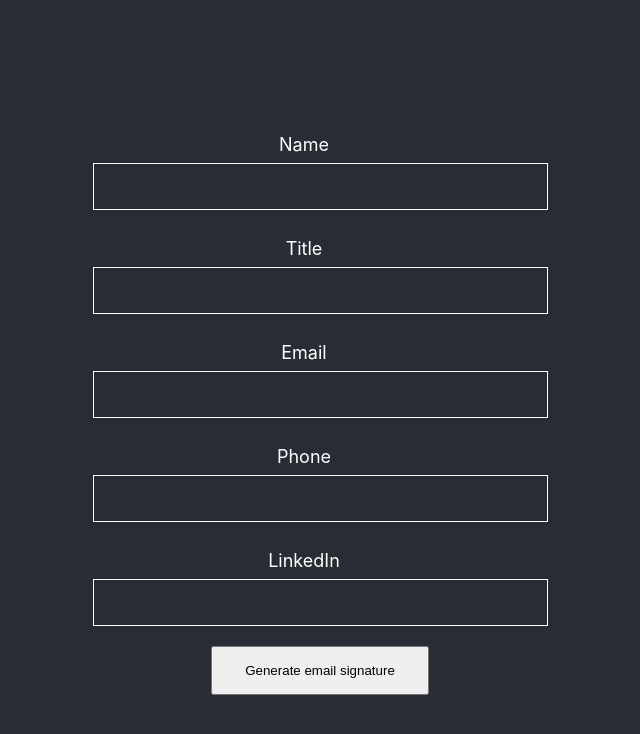
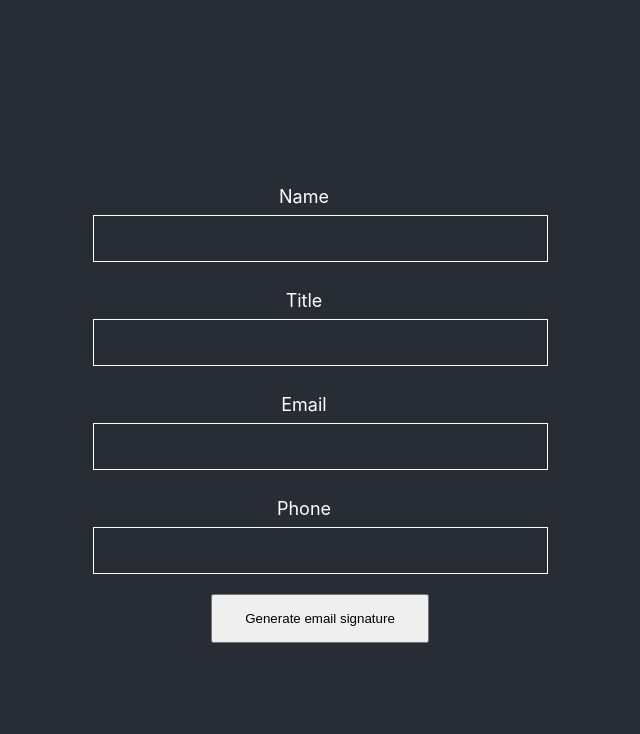
Before and after one commit to PurpleNL/purple-email-signature, a React (Create React App) app: page / in a window 1280 px wide. Shown: the top 734 px of the page, without its empty margins (320-960 px from the left). Built offline with nearby package versions, Linux system fonts and the light colour scheme.

Commit message:
feat: removed custom linkedin field and replaced

```diff
--- a/src/components/molecules/form/form.tsx
+++ b/src/components/molecules/form/form.tsx
@@ -11,8 +11,6 @@ export default function Form({
   setEmail,
   phone,
   setPhone,
-  linkedin,
-  setLinkedin,
 }: {
   name: string;
   setName: (name: string) => void;
@@ -22,8 +20,6 @@ export default function Form({
   setEmail: (email: string) => void;
   phone: string;
   setPhone: (phone: string) => void;
-  linkedin: string;
-  setLinkedin: (phone: string) => void;
 }) {
   return (
     <Container>
@@ -59,14 +55,6 @@ export default function Form({
           name="phone"
         />
       </Container>
-      <Container margin={20}>
-        <Label text="LinkedIn" />
-        <Input
-          onChange={(e) => setLinkedin(e.target.value)}
-          value={linkedin}
-          name="linkedin"
-        />
-      </Container>
     </Container>
   );
 }
--- a/src/components/molecules/signature-result/signature-result.tsx
+++ b/src/components/molecules/signature-result/signature-result.tsx
@@ -10,13 +10,11 @@ const Result = ({
   title,
   phone,
   email,
-  linkedin,
 }: {
   name: string;
   title: string;
   phone: string;
   email: string;
-  linkedin: string;
 }) => {
   return `<table id="result" style="font:90% Tahoma;font-size:initial;color:#000000;text-align: left;">
   <tr>
@@ -57,7 +55,7 @@ const Result = ({
           <table>
               <tbody>
                   <tr>
-                      <td><a style="vertical-align:top" href="${linkedin}"
+                      <td><a style="vertical-align:top" href="https://www.linkedin.com/company/purple-digital-storytelling/"
                               target="_blank"><img style=""
                                   src="https://purple-generic.s3.eu-central-1.amazonaws.com/signature/linkedin.png" width="24"
                                   alt="linkedin"></a></td>
@@ -86,16 +84,14 @@ export default function SignatureResult({
   title,
   email,
   phone,
-  linkedin,
 }: {
   name: string;
   title: string;
   email: string;
   phone: string;
-  linkedin: string;
 }) {
   const [copiedHtml, setCopiedHtml] = useState(false);
-  const html = Result({ name, title, phone, email, linkedin });
+  const html = Result({ name, title, phone, email });
 
   const handleClickRichText = () => {
     const richTextDiv = document.getElementById("result");
--- a/src/components/organisms/generator.tsx
+++ b/src/components/organisms/generator.tsx
@@ -11,7 +11,6 @@ export default function Generator() {
   const [title, setTitle] = useState("");
   const [email, setEmail] = useState("");
   const [phone, setPhone] = useState("");
-  const [linkedin, setLinkedin] = useState("");
   return (
     <Container>
       {step === 1 && (
@@ -25,8 +24,6 @@ export default function Generator() {
             setEmail={setEmail}
             phone={phone}
             setPhone={setPhone}
-            linkedin={linkedin}
-            setLinkedin={setLinkedin}
           />
           <Container margin={20}>
             <Button onClick={() => setStep(2)}>Generate email signature</Button>
@@ -40,7 +37,6 @@ export default function Generator() {
             name={name}
             title={title}
             phone={phone}
-            linkedin={linkedin}
           />
           <Container margin={20}>
             <Button onClick={() => setStep(1)}>Update info</Button>
```
